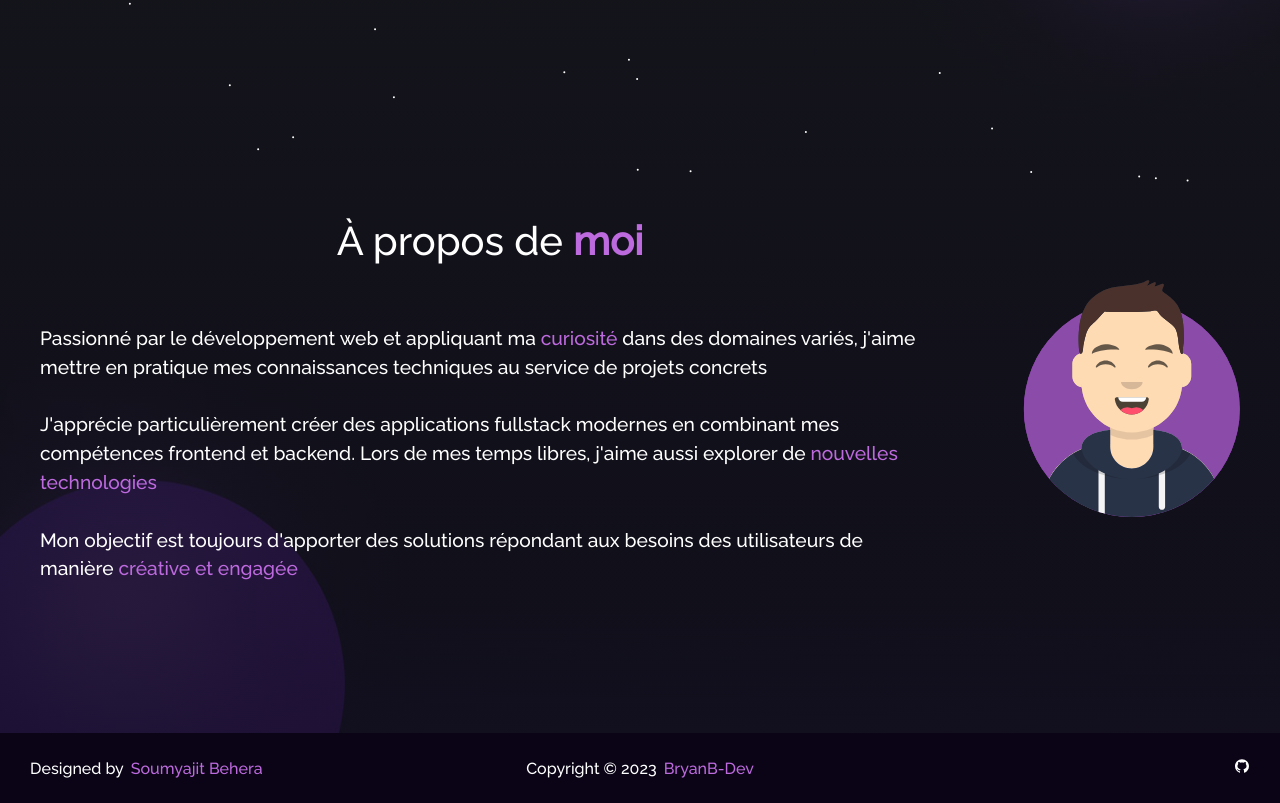
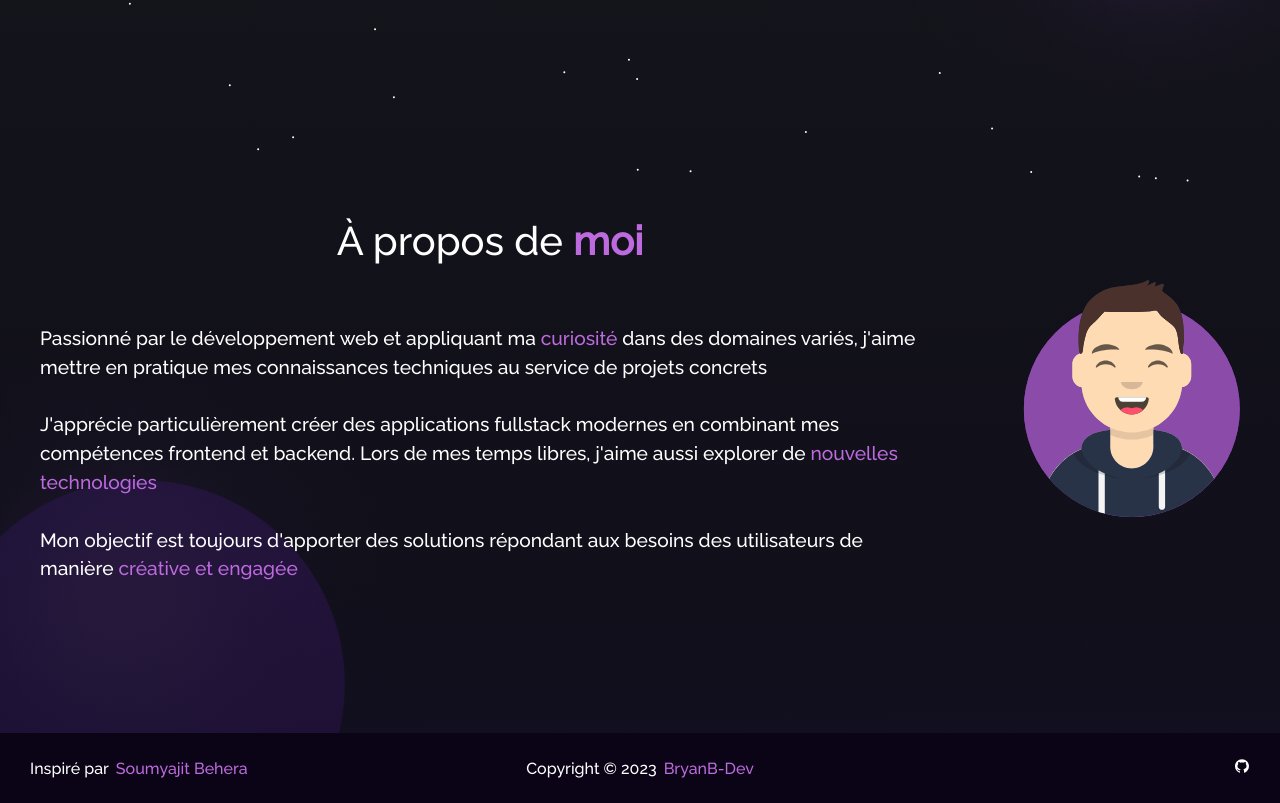
Before and after one commit to BryanB-Dev/Portfolio, a React (Create React App) app: page / in a window 1280 px wide. Shown: the part 613-1416 px from the top of the page. Built offline with nearby package versions, Linux system fonts and the light colour scheme.

Commit message:
Update Footer text

```diff
--- a/src/components/Footer/index.jsx
+++ b/src/components/Footer/index.jsx
@@ -7,8 +7,8 @@ export default function Footer() {
         <footer className="footer">
             <div className="footer__content">
                 <div className="footer__item footer__item--left">
-                    Designed by
-                    <NavLink to="https://github.com/soumyajit4419">
+                    Inspiré par
+                    <NavLink to="https://github.com/soumyajit4419/Portfolio/">
                         Soumyajit Behera
                     </NavLink>
                 </div>
```
